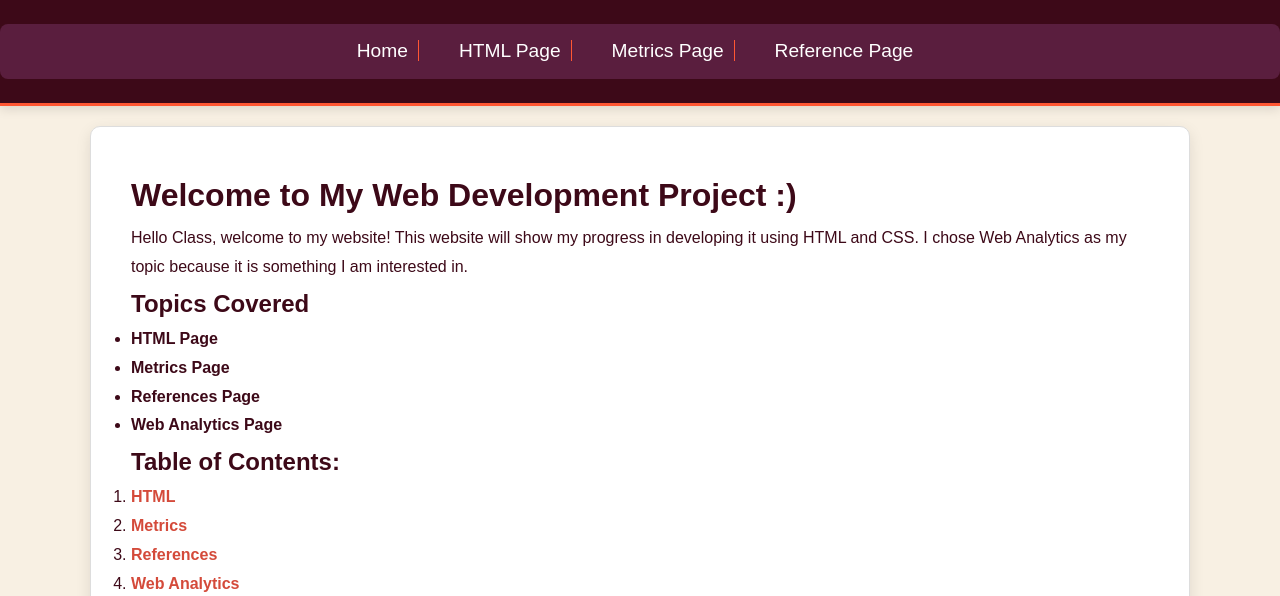
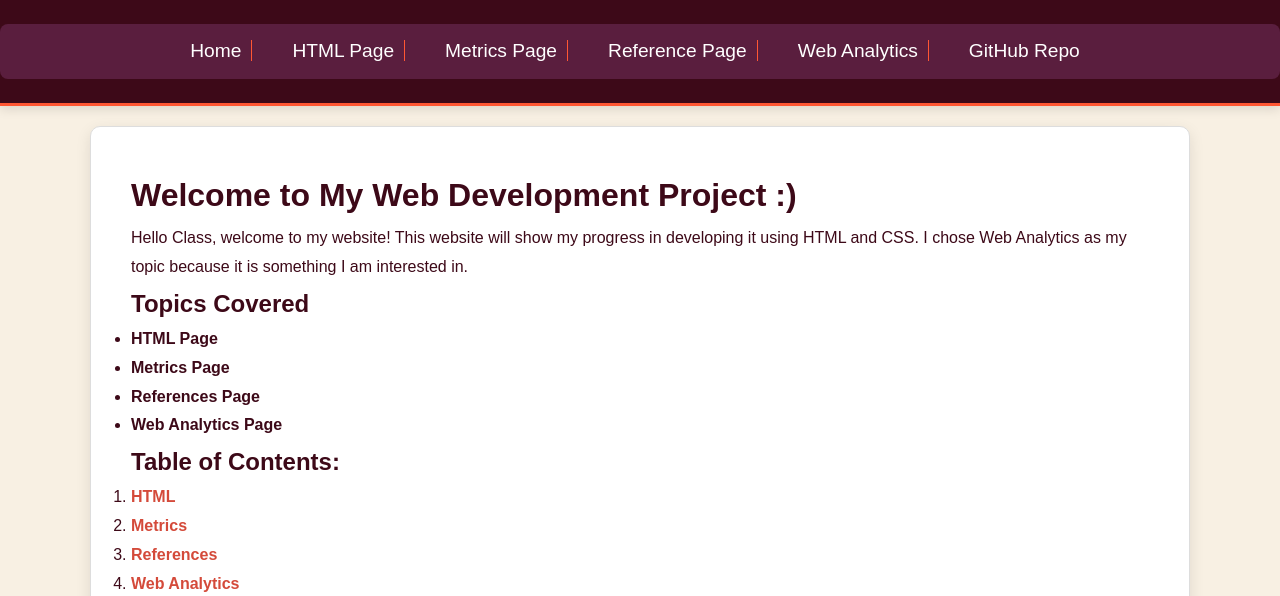
Before and after one commit to alaosun/Web-Development-Project, a plain HTML site: page index.html in a window 1280 px wide. Shown: the top 596 px of the page. Drawn offline with Linux system fonts and the light colour scheme; files that its build step writes are made by us from their sources.

Commit message:
Update index.html

```diff
--- a/index.html
+++ b/index.html
@@ -3,10 +3,10 @@
 
 <head>
     <!-- Metadata and Page Setup -->
-    <meta charset="UTF-8"> <!-- Character encoding for universal text compatibility -->
-    <title>My Web Development Project</title> <!-- Page title displayed in the browser tab -->
-    <link rel="stylesheet" href="styles.css"> <!-- Link to external CSS file for styling -->
-    <meta name="viewport" content="width=device-width, initial-scale=1.0"> <!-- Responsive design for different screen sizes -->
+    <meta charset="UTF-8">
+    <title>My Web Development Project</title>
+    <link rel="stylesheet" href="css/styles.css"> <!-- Updated CSS path -->
+    <meta name="viewport" content="width=device-width, initial-scale=1.0">
 </head>
 
 <body>
@@ -14,11 +14,12 @@
     <header>
         <nav>
             <ul>
-                <!-- Navigation links for internal and external pages -->
                 <li><a href="index.html">Home</a></li>
                 <li><a href="html.html">HTML Page</a></li>
                 <li><a href="metrics.html">Metrics Page</a></li>
                 <li><a href="references.html">Reference Page</a></li>
+                <li><a href="web-analytics.html">Web Analytics</a></li>
+                <li><a href="https://alaosun.github.io/web-development-project/" target="_blank" rel="noopener noreferrer">GitHub Repo</a></li>
             </ul>
         </nav>
     </header>
@@ -27,10 +28,8 @@
     <main>
         <h1>Welcome to My Web Development Project :)</h1>
 
-        <!-- Introduction Paragraph -->
         <p>Hello Class, welcome to my website! This website will show my progress in developing it using HTML and CSS. I chose Web Analytics as my topic because it is something I am interested in.</p>
 
-        <!-- Topics Overview -->
         <h2>Topics Covered</h2>
         <ul>
             <li><strong>HTML Page</strong></li>
@@ -39,7 +38,6 @@
             <li><strong>Web Analytics Page</strong></li>
         </ul>
 
-        <!-- Table of Contents -->
         <h2>Table of Contents:</h2>
         <ol>
             <li><a href="html.html">HTML</a></li>
@@ -48,14 +46,13 @@
             <li><a href="web-analytics.html">Web Analytics</a></li>
         </ol>
 
-        <!-- Example Image -->
+        <!-- Corrected Image Filename -->
         <img src="image (1).jpeg" alt="Blitz the Big Blue Dog (My Pitbull)" width="400">
     </main>
 
     <!-- Footer Section -->
     <footer>
         <p>&copy; 2025 My Web Development Project</p>
-        <!-- CSS Validation Badge -->
         <a href="https://jigsaw.w3.org/css-validator/check/referer" target="_blank">
             <img src="https://jigsaw.w3.org/css-validator/images/vcss"
                  alt="Valid CSS!"
```
